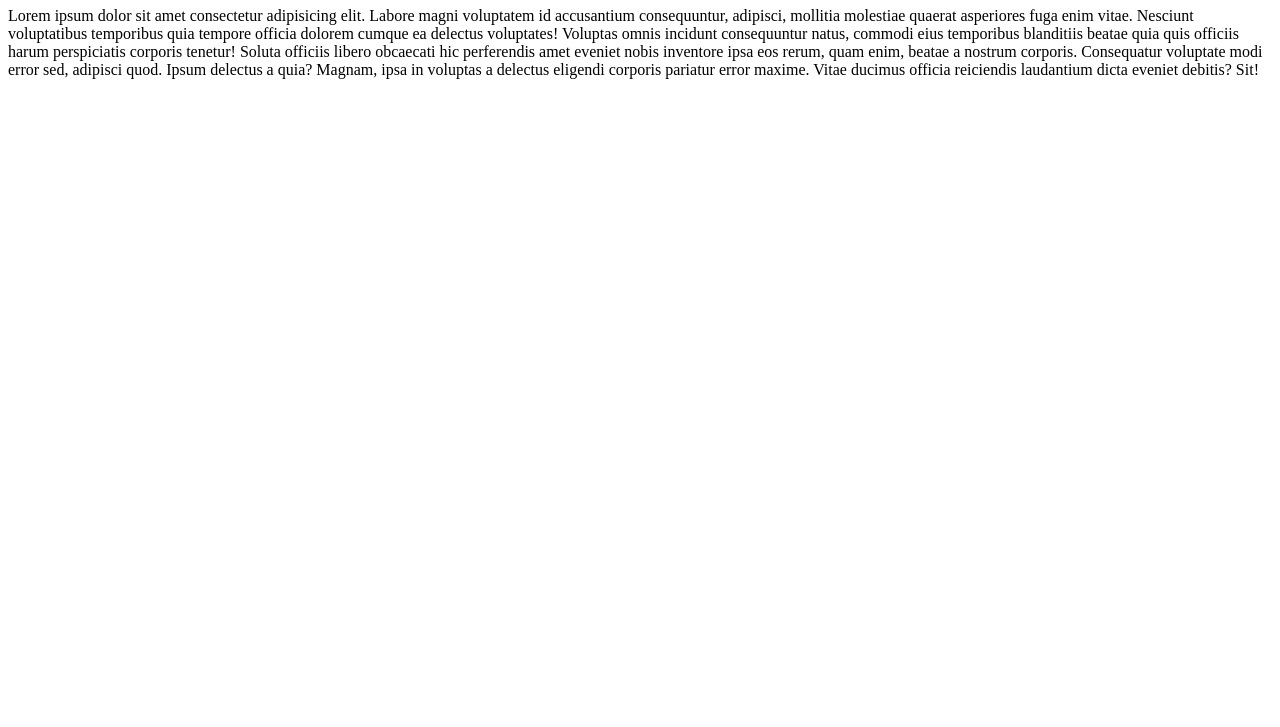
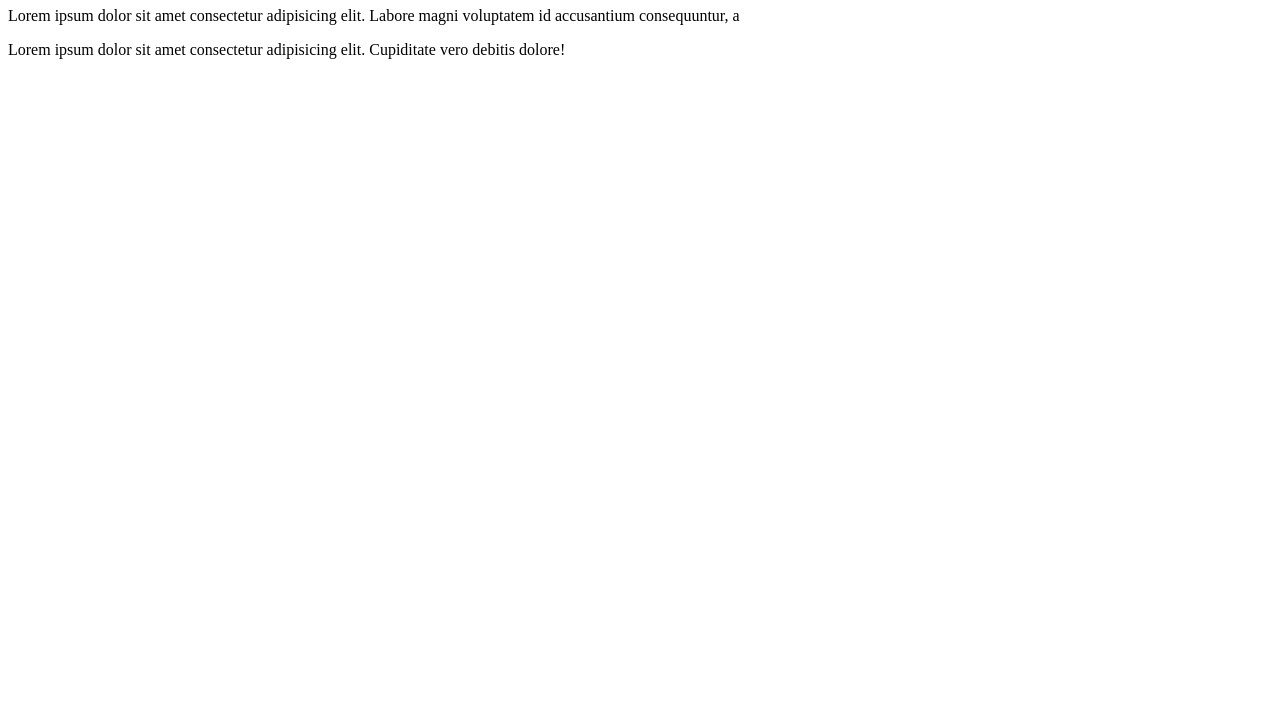
Before and after one commit to Masfidro/fidro-tes-repo, a plain HTML site: page cabangsatu.html in a window 1280 px wide. Shown: the part 73-800 px from the top of the page. Drawn offline with Linux system fonts and the light colour scheme.

Commit message:
mengubah file cabangsatu.html

```diff
--- a/cabangsatu.html
+++ b/cabangsatu.html
@@ -7,6 +7,7 @@
 </head>
 <body>
    <h1>INI ADALAH LATIHAN</h1>
-   <p>Lorem ipsum dolor sit amet consectetur adipisicing elit. Labore magni voluptatem id accusantium consequuntur, adipisci, mollitia molestiae quaerat asperiores fuga enim vitae. Nesciunt voluptatibus temporibus quia tempore officia dolorem cumque ea delectus voluptates! Voluptas omnis incidunt consequuntur natus, commodi eius temporibus blanditiis beatae quia quis officiis harum perspiciatis corporis tenetur! Soluta officiis libero obcaecati hic perferendis amet eveniet nobis inventore ipsa eos rerum, quam enim, beatae a nostrum corporis. Consequatur voluptate modi error sed, adipisci quod. Ipsum delectus a quia? Magnam, ipsa in voluptas a delectus eligendi corporis pariatur error maxime. Vitae ducimus officia reiciendis laudantium dicta eveniet debitis? Sit!</p>
+   <p>Lorem ipsum dolor sit amet consectetur adipisicing elit. Labore magni voluptatem id accusantium consequuntur, a</p>
+   <p>Lorem ipsum dolor sit amet consectetur adipisicing elit. Cupiditate vero debitis dolore!</p>
 </body>
 </html>
```
